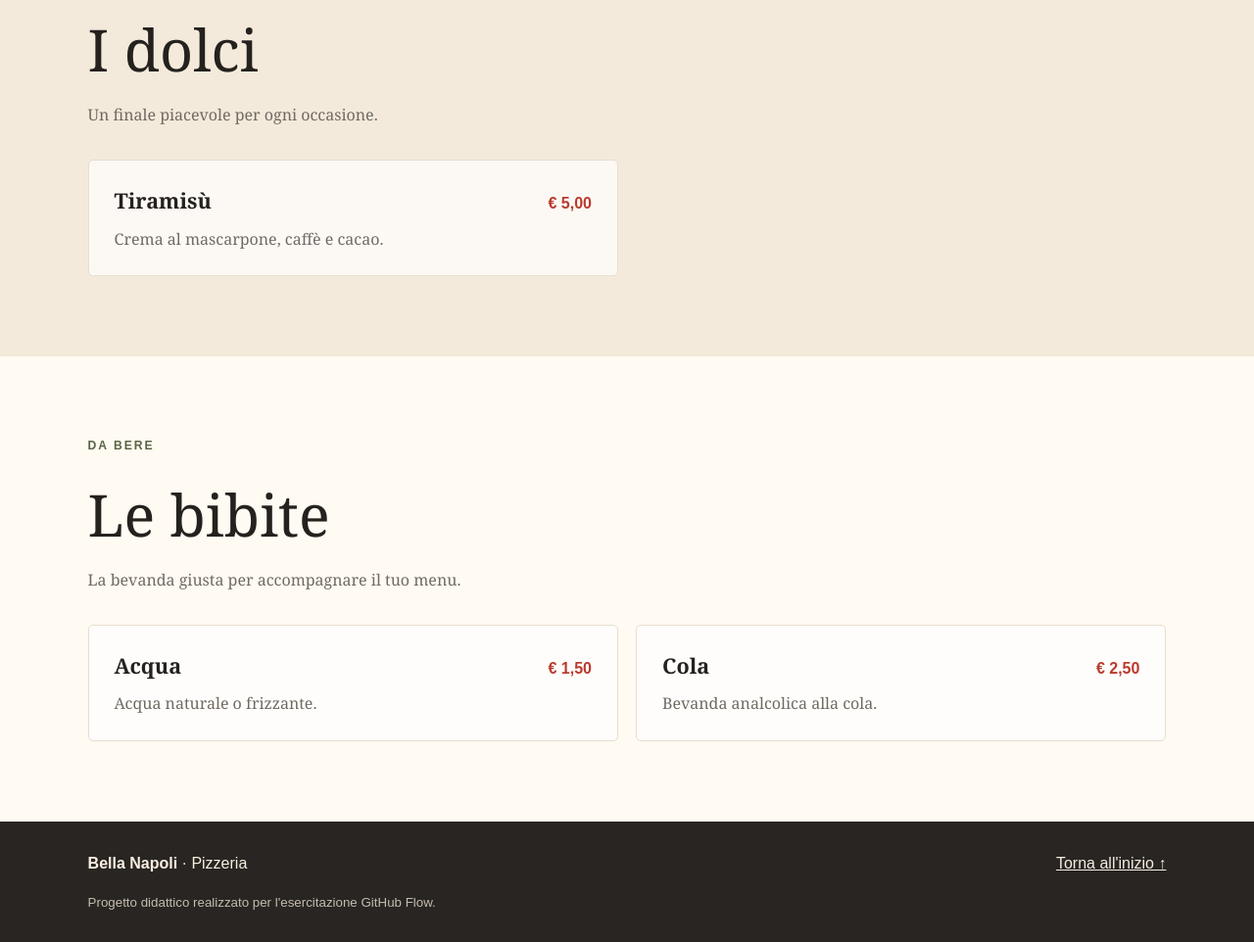
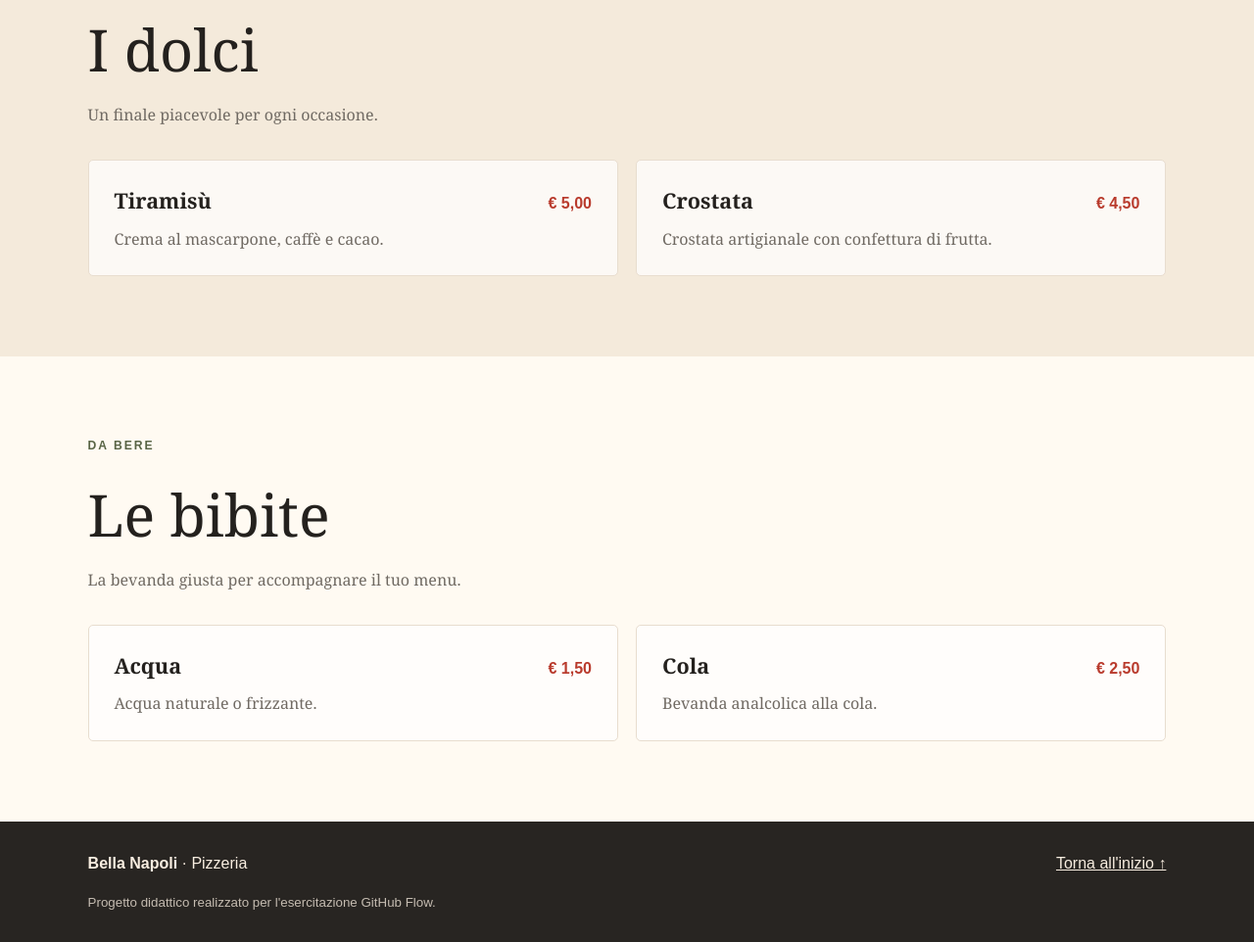
Before and after one commit to Leonardogandini-2008/progetto-pizzeria, a plain HTML site: page index.html in a window 1280 px wide. Shown: the part 1371-2333 px from the top of the page at 98% size. Drawn offline with Linux system fonts and the light colour scheme.

Commit message:
Aggiunge la Crostata al menu dei dolci

```diff
--- a/index.html
+++ b/index.html
@@ -60,6 +60,10 @@
           <div class="item-top"><h3>Tiramisù</h3><span class="price">€ 5,00</span></div>
           <p>Crema al mascarpone, caffè e cacao.</p>
         </article>
+        <article class="menu-card">
+          <div class="item-top"><h3>Crostata</h3><span class="price">€ 4,50</span></div>
+          <p>Crostata artigianale con confettura di frutta.</p>
+        </article>
       </div>
     </section>
 
```
